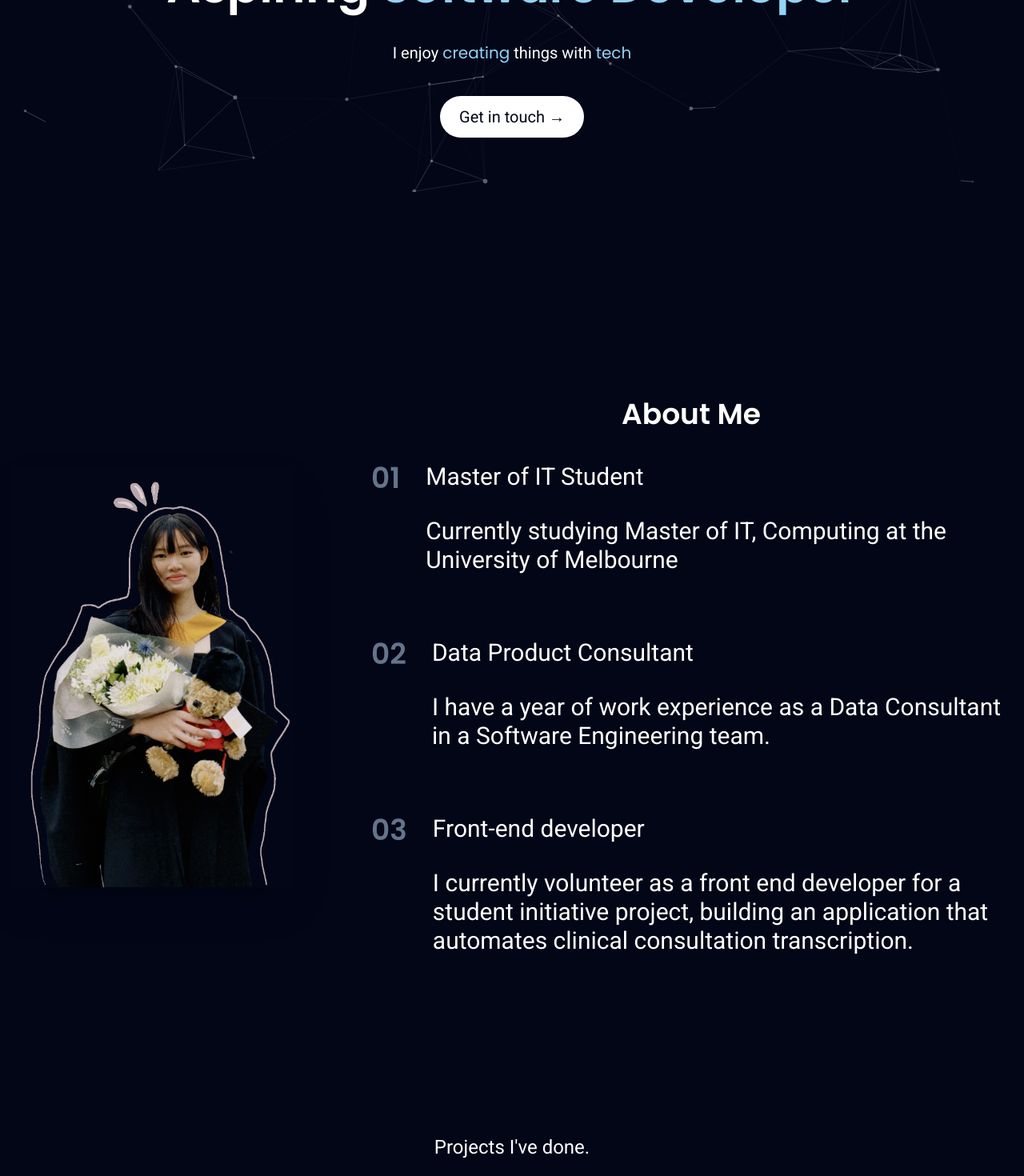
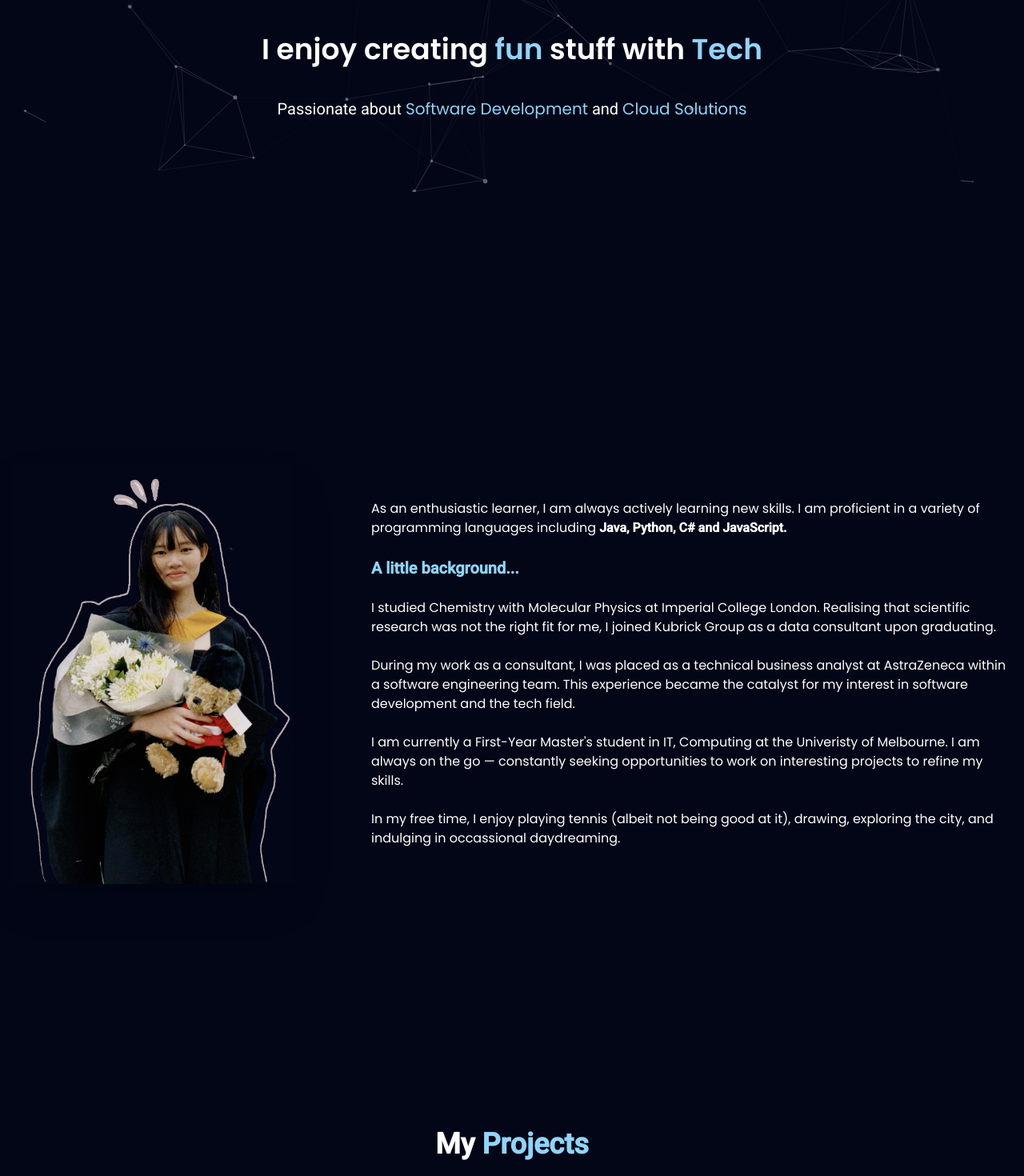
Before and after one commit to annaxjgan/my-portfolio, a SvelteKit app: page / in a window 1280 px wide. Shown: the part 560-2030 px from the top of the page at 80% size. Built offline with nearby package versions, Linux system fonts and the light colour scheme.

Commit message:
updated about me section

```diff
--- a/src/components/Main.svelte
+++ b/src/components/Main.svelte
@@ -1,11 +1,5 @@
 <script>
     import Step from "./Step.svelte"
-
-    let benefits =[
-        {name:'Master of IT Student', description:'Currently studying Master of IT, Computing at the University of Melbourne'},
-        {name:'Data Product Consultant', description:'I have a year of work experience as a Data Consultant in a Software Engineering team.'},
-        {name:'Front-end developer', description:'I currently volunteer as a front end developer for a student initiative project, building an application that automates clinical consultation transcription.'},
-    ]
 
     let steps=[
         {name: 'Personal Website', icon: 'fa-solid fa-user-tie'},
@@ -17,17 +11,15 @@
     <section id="introPage" class="g:grid-cols-2 gap-10 py-8 sm:py-14 flex flex-col ">
         <div class="flex flex-col items-center justify-center text-center gap-6 md:gap-8 lg:gap-10 lg:h-auto min-h-screen">
             <h2 class="font-semibold text-4xl sm:text-5xl md:text-6xl">
-                Hi! I'm <span class="poppins" style="color: #92d3f7;">Anna Gan</span> <br/><br/>Aspiring <span class="poppins"  style="color: #92d3f7;">Software Developer</span>
+                Hi ! I'm <span class="poppins" style="color: #92d3f7;">Anna.</span>
+            </h2>
+            <br/><br/>
+            <h2 class="font-semibold text-2xl sm:text-3xl md:text-4xl">
+                I enjoy creating <span class="poppins"  style="color: #92d3f7;"> fun </span> stuff with <span class="poppins"  style="color: #92d3f7;"> Tech </span>
             </h2>
             <p class="text-base sm:text-lg md:text-xl">
-                I enjoy <span class="poppins" style="color: #92d3f7">creating</span> things with <span class="poppins" style="color: #92d3f7">tech</span>
+                Passionate about <span class="poppins" style="color: #92d3f7">Software Development</span> and <span class="poppins" style="color: #92d3f7">Cloud Solutions</span>
             </p>
-            <a class="blueShadow mx-auto lg:mr-auto text-base sm:text-lg md:text-xl poppins relative overflow-hidden px-6 py-3 group rounded-full bg-white text-slate-950 cursor-pointer"
-                href="https://www.linkedin.com/in/annagan/"
-                target="_blank">
-                <div class="absolute top-0 right-full w-full h-full bg-violet-400 opacity-20 group-hover:translate-x-full z-0 dduration-200"></div>
-                <h4 class="relative z-9">Get in touch &rarr;</h4>
-            </a>
         </div>
 
         <section id="about" class="grid grid-cols-1 top-20 lg:grid-cols-3 gap-10 py-8 sm:py-14 items-center justify-center gap-24 lg:h-auto min-h-screen">
@@ -35,44 +27,49 @@
                 <img src={"images/Profile Picture.png"} alt="Profile Image" class="object-cover z-[2] max-h-[70vh]"/>
             </div>
             <div class="flex flex-col gap-6 md:gap-8 lg:gap-10 col-span-2">
-                <div class="text-center">
-                    <h5 class="font-semibold text-2xl sm:text-3xl md:text-4xl">
-                        <span class="poppins" style="color: #ffffff;">About Me</span>
-                    </h5>
-                </div>
-                <div class="flex flex-col gap-20 w-full mx-auto max-w-[800px]">
-                    {#each benefits as benefit, index}
-                        <div class="flex gap-6 sm:gap-8">
-                            <p class="poppins text-2xl sm:text-3xl md:text-4xl text-slate-500 font-semibold">
-                                0{index+1}
-                            </p>
-                            <div class="flex flex-col gap-6 sm:gap-8">
-                                <h5 class="text-xl sm:text-2xl md:text-3xl">
-                                    {benefit.name}
-                                </h5>
-                                <p class="text-xl sm:text-2xl md:text-3xl">{benefit.description}</p>
-                            </div>
-                        </div>
-                    {/each}
+                <div>
+                    <p class="poppins">
+                        As an enthusiastic learner, I am always actively learning new skills.
+                        I am proficient in a variety of programming languages including <b>Java, Python, C# and JavaScript.</b>
+                        <br>
+                        <br>
+                        <h7 class="font-semibold">
+                            <span style="color: #92d3f7;" class="text-sm sm:text-lg md:text-xl">A little background...</span>
+                        </h7>
+                        <br><br>
+                        I studied Chemistry with Molecular Physics at Imperial College London.
+                        Realising that scientific research was not the right fit for me, I joined Kubrick Group as a data consultant upon graduating.
+                        <br>
+                        <br>
+                        During my work as a consultant, I was placed as a technical business analyst at AstraZeneca within a software engineering team.
+                        This experience became the catalyst for my interest in software development and the tech field.
+                        <br>
+                        <br>
+                        I am currently a First-Year Master's student in IT, Computing at the Univeristy of Melbourne. I am always on the go —
+                        constantly seeking opportunities to work on interesting projects to refine my skills.
+                        <br>
+                        <br>
+                        In my free time, I enjoy playing tennis (albeit not being good at it), drawing, exploring the city, and indulging in occassional daydreaming.
+                    </p>
                 </div>
             </div>
         </section>
 
     <section id="projects" class="py-20 lg:py-32 gap-24 lg:h-auto min-h-screen">
         <div class="text-center flex flex-col gap-2 h-[150px]">
-            <h6 class="text-lg sm:text-xl md:text-2xl">
-                Projects I've done.
+            <h6 class="font-semibold text-2xl sm:text-3xl md:text-4xl">
+                My <span style="color: #92d3f7;">Projects</span>
             </h6>
         </div>
         <div class="flex flex-wrap gap-12">
             <div class="flex-1 min-w-[calc(50%-1.5rem)] h-[200px]">
                 <Step step={steps[0]}>
-                    <p>This is the website you're viewing right now. <br/>Created with <strong style="color: #92d3f7;">HTML, CSS, JavaScript & Svelte</strong></p>
+                    <p>My personal website. <br/>Built using: <strong style="color: #92d3f7;">HTML, CSS, JavaScript & Svelte</strong></p>
                 </Step>
             </div>
             <div class="flex-1 min-w-[calc(50%-1.5rem)] h-[200px]">
                 <Step step={steps[1]}>
-                    <p>Friendship app is a mobile app that matches friends of the same interests.<br/>Created with <strong style="color: #92d3f7;">Python, Java, Flask, Figma & AndroidStudio</strong></p>
+                    <p>Friendship app is a mobile app that matches friends of the same interests.<br/>Built using: <strong style="color: #92d3f7;">Python, Java, Flask, Figma & AndroidStudio</strong></p>
                 </Step>
             </div>
 
```
Also changed, not shown: static/favicon.png.
